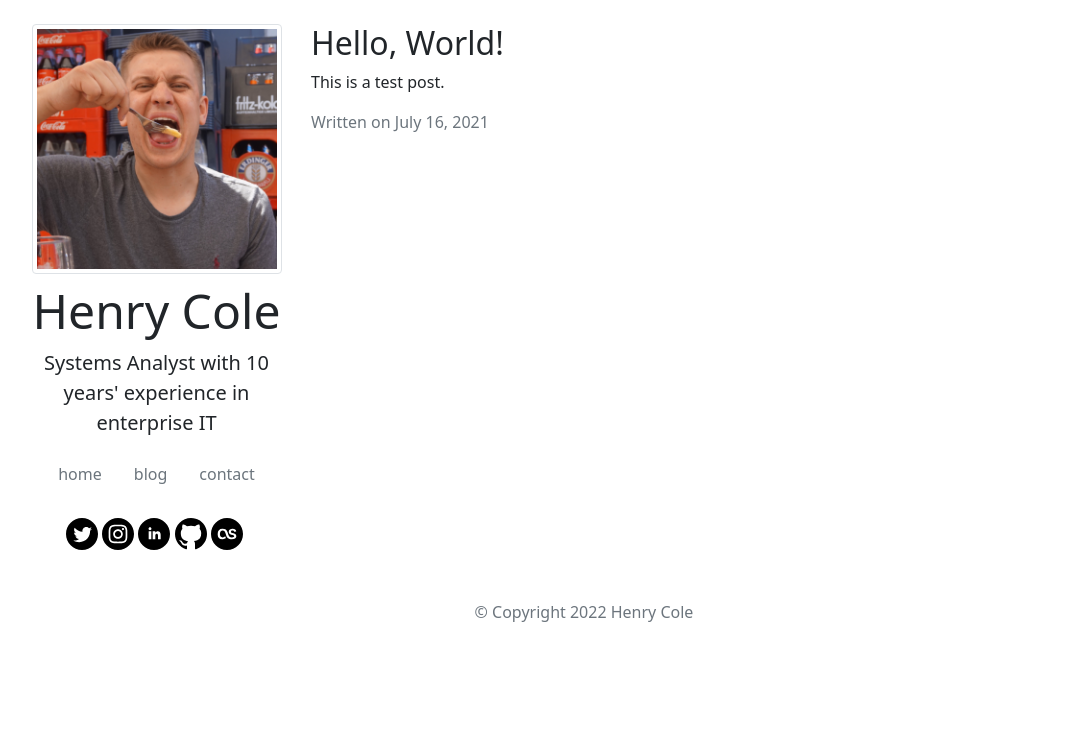
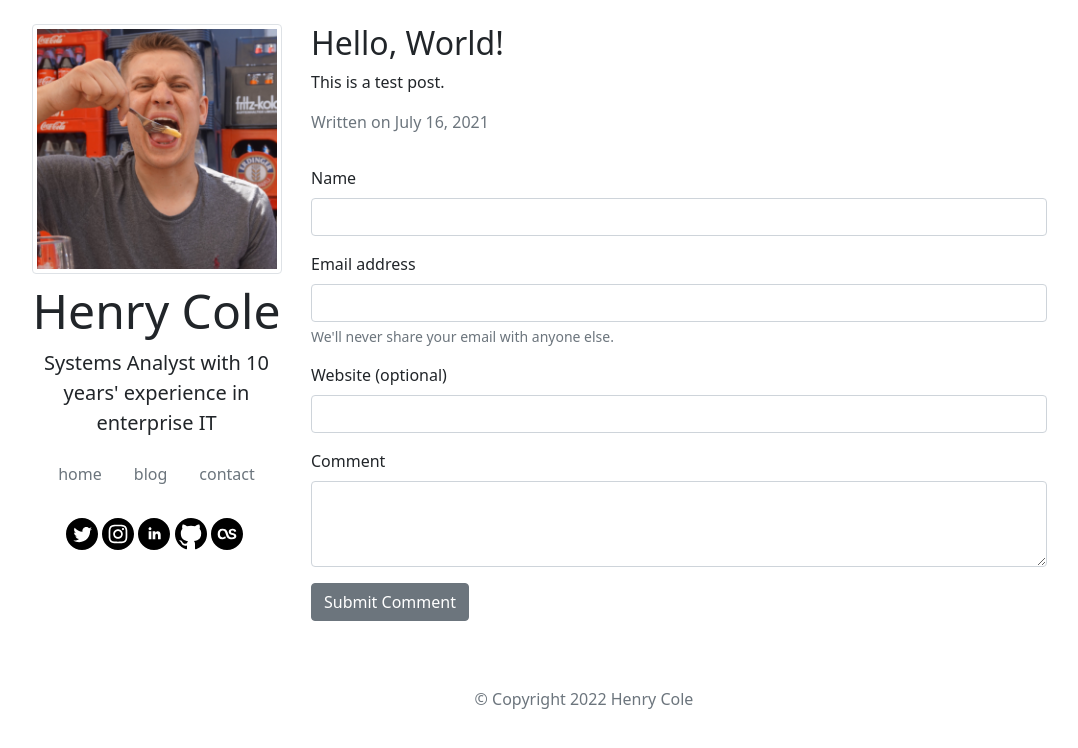
Before and after one commit to hcuk94/henry-personal-website, a Jekyll site: the page built from _posts/2021-07-16-Hello-World.md, in a window 1280 px wide. Shown: the top 748 px of the page, without its empty margins (56-1134 px from the left). Built offline with Jekyll 4.4.1, drawn with Linux system fonts in a browser that asks for light colours; part of the change alters nothing that is shown.

Commit message:
removing if statements for avoidance of doubt

```diff
--- a/_includes/post_comments.html
+++ b/_includes/post_comments.html
@@ -1,6 +1,4 @@
-{% if post.comments == true %}
   <section class="post__comments">
-    {% if site.repository and site.staticman.branch %}
       {% if site.data.comments[page.slug] %}
         <!-- Start static comments -->
         <div id="comments" class="js-comments">
@@ -101,6 +99,4 @@
     }
     </script>
   <!-- End comment form -->
-  {% endif %}
 </section>
-{% endif %}
```
